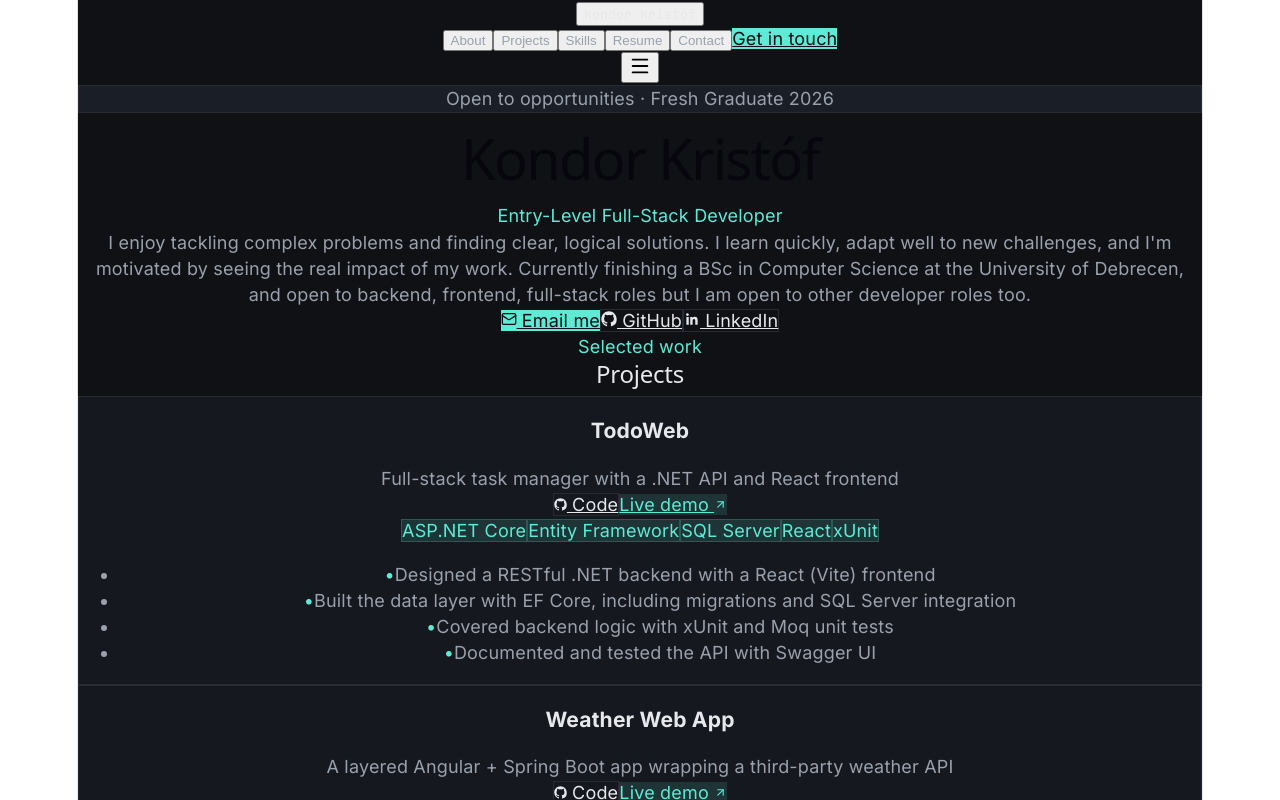
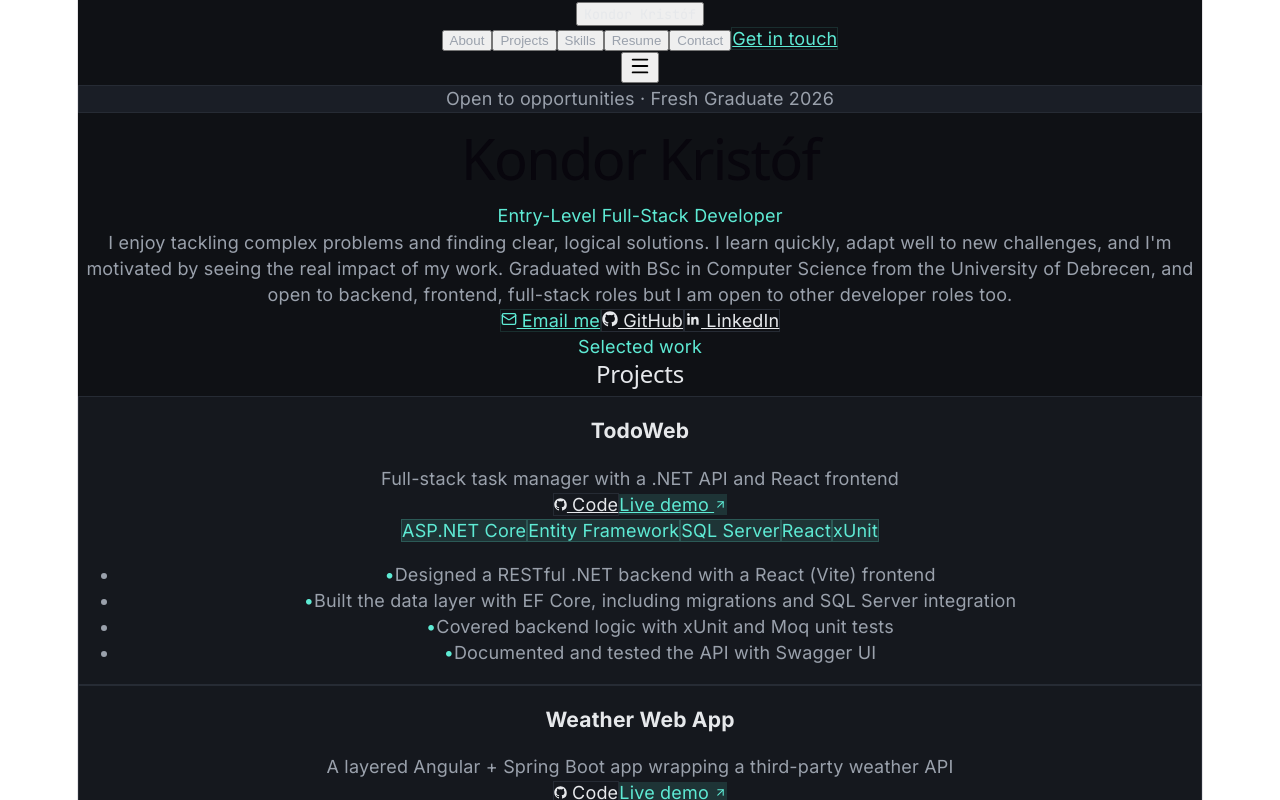
Before and after one commit to KKondor/portfolio, a React app: page / in a window 1280 px wide. Shown: the top 800 px of the page. Built offline with nearby package versions, Linux system fonts and the light colour scheme; the HTML template or start-up script is replaced by a standard one.

Commit message:
refactor: changed get in touch and email me styles

```diff
--- a/src/KristofPortfolio.jsx
+++ b/src/KristofPortfolio.jsx
@@ -184,7 +184,7 @@ export default function Portfolio() {
             <a
               href="mailto:kkondor66@gmail.com"
               className="text-sm px-4 py-2 rounded-full font-medium"
-              style={{ background: c.accent, color: c.bg }}
+              style={{ border: `1px solid ${c.accentSoft}`, color: c.accent }}
             >
               Get in touch
             </a>
@@ -226,14 +226,14 @@ export default function Portfolio() {
         <p className="max-w-2xl text-base sm:text-lg leading-relaxed mb-8" style={{ color: c.dim }}>
           I enjoy tackling complex problems and finding clear, logical solutions. I learn quickly,
           adapt well to new challenges, and I'm motivated by seeing the real impact of my work.
-          Currently finishing a BSc in Computer Science at the University of Debrecen, and open to
+          Graduated with BSc in Computer Science from the University of Debrecen, and open to
           backend, frontend, full-stack roles but I am open to other developer roles too.
         </p>
         <div className="flex flex-wrap gap-3">
           <a
             href="mailto:kkondor66@gmail.com"
             className="inline-flex items-center gap-2 text-sm font-medium px-5 py-2.5 rounded-full"
-            style={{ background: c.accent, color: c.bg }}
+            style={{ border: `1px solid ${c.accentSoft}`, color: c.accent }}
           >
             <Mail size={16} /> Email me
           </a>
```
